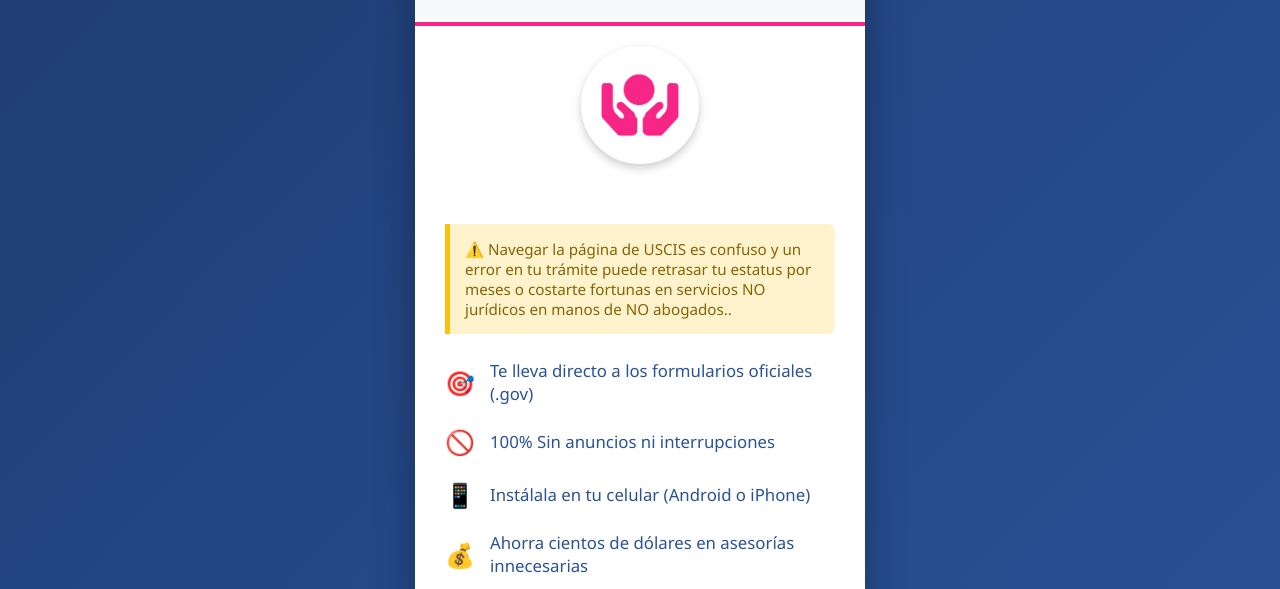
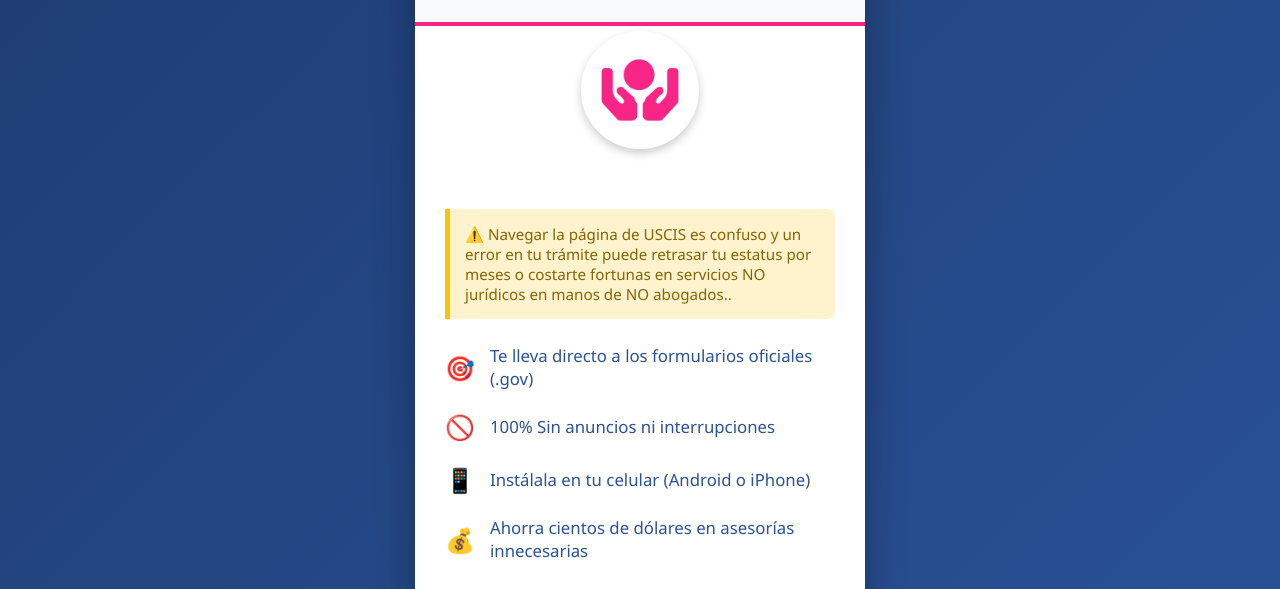
Before and after one commit to chujitso/Amigro, a website: page www/amigro.html in a window 1280 px wide. Shown: the part 211-800 px from the top of the page. Drawn offline with Linux system fonts and the light colour scheme; a script that the page names is missing.

Commit message:
Add files via upload

```diff
--- a/www/amigro.html
+++ b/www/amigro.html
@@ -36,7 +36,7 @@
             border-radius: 50%;
             border: 4px solid white;
             box-shadow: 0 4px 10px rgba(0,0,0,0.2);
-            margin-top: 20px; /* Esto lo sube para que quede montado en la línea */
+            margin-top: 5px; /* Esto lo sube para que quede montado en la línea */
             background: white;
             display: block;
             margin-left: auto;
```
